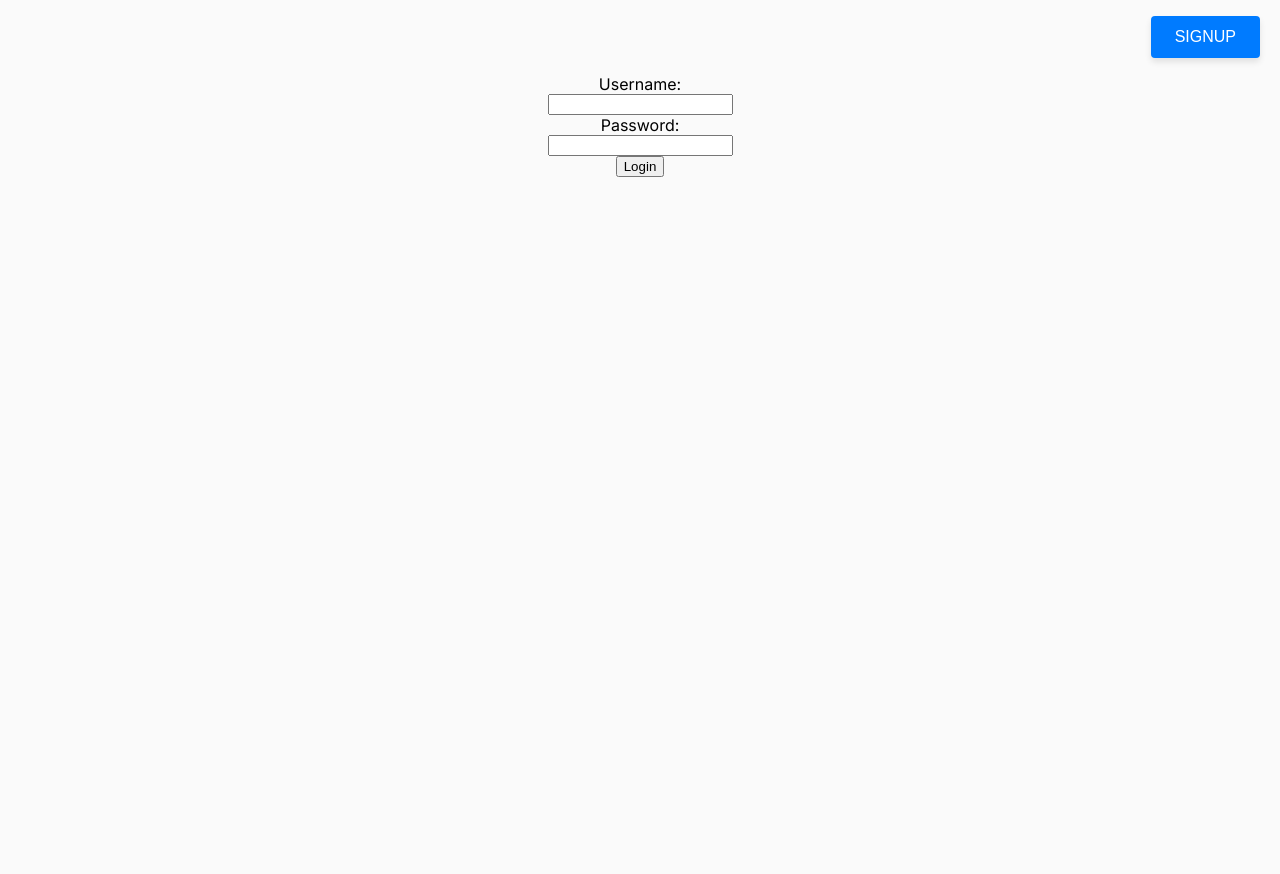
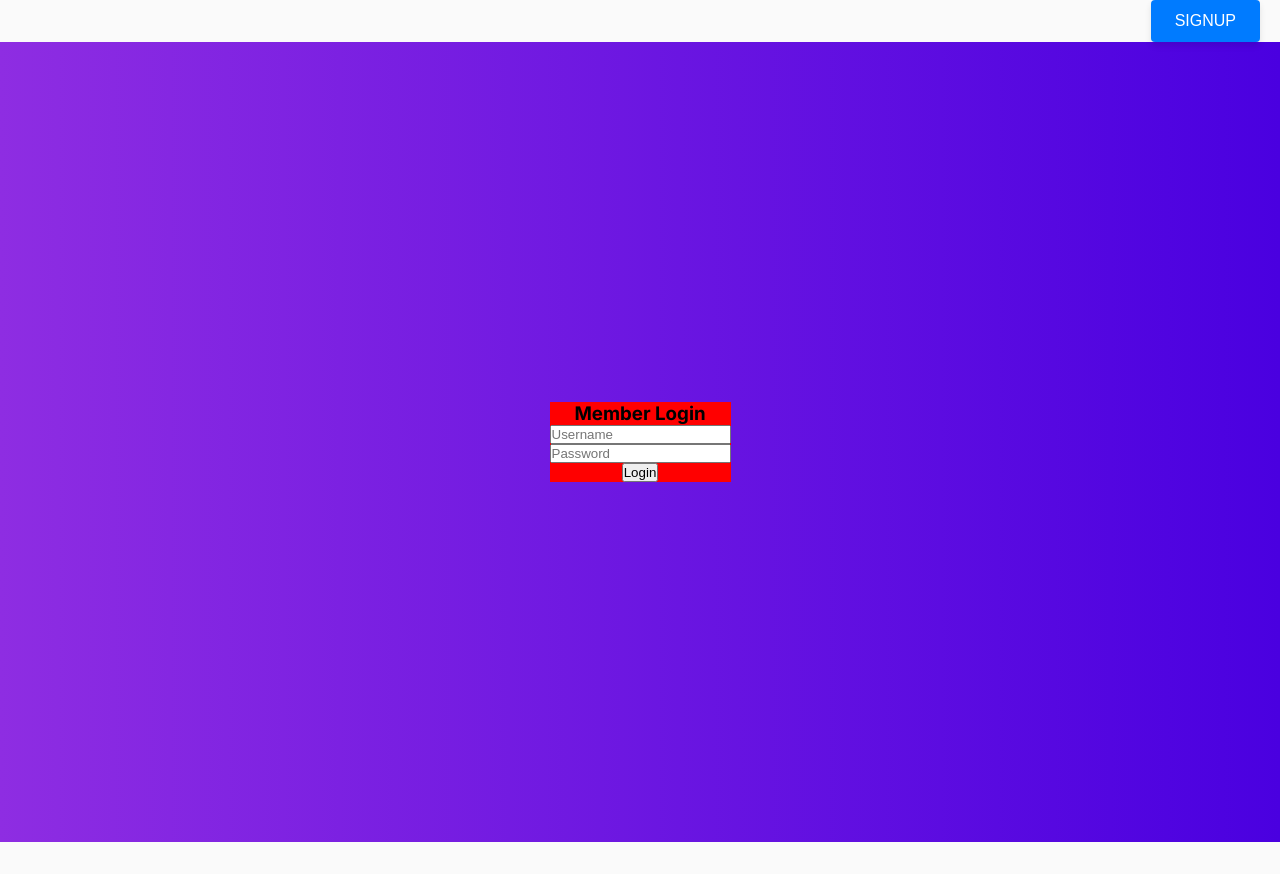
Before and after one commit to krish4693/Todo-localhost, a React (Vite) app: page / in a window 1280 px wide. After the commit the page ends 842 px from the top, so only its background shows below. Built offline with nearby package versions, Linux system fonts and the light colour scheme.

Commit message:
modified styles and rearranged component loginWrapper and the wrappin form

```diff
--- /dev/null
+++ b/src/main.css
@@ -0,0 +1,6 @@
+*{
+    padding: 0%;
+    margin: 0;
+    box-sizing: border-box;
+    /* font-family: consolas; */
+}
--- a/src/main.tsx
+++ b/src/main.tsx
@@ -5,7 +5,7 @@ import './styles/todopage.css'
 import Login from './pages/Login.tsx'
 import Signup from './pages/Signup.tsx'
 import { BrowserRouter, Route, Router, Routes } from 'react-router-dom'
-
+import './main.css'
 
 ReactDOM.createRoot(document.getElementById('root')!).render(
   <React.StrictMode>
--- a/src/pages/Login.tsx
+++ b/src/pages/Login.tsx
@@ -35,7 +35,7 @@ const LoginPage: React.FC = () => {
     if ((existingUsers as any[]).some((user) => user.username === formData.username && user.password === formData.password)) {
       setLoginMessage('Login Successful');
       alert('Login Sucessfull')
-      localStorage.setItem("loggeduser",formData.username)
+      localStorage.setItem("loggeduser", formData.username)
       setIsLogin(true)
 
 
@@ -69,35 +69,37 @@ const LoginPage: React.FC = () => {
             </li>
           </ul>
         </nav>
-    {/* <main ></main> */}
+        <form onSubmit={handleLogin} >
+
           <div className='loginWrapper'>
-      <form onSubmit={handleLogin} className='loginWrapper'>
             <div className='loginComponent'>
-            <label htmlFor='username'>Username:</label>
+              <h3>Member Login</h3>
+
               <input
                 type='text'
                 id='username'
                 name='username'
                 value={formData.username}
                 onChange={handleChange}
+                placeholder='Username'
                 required
               />
 
-            <label htmlFor='password'>Password:</label>
               <input
                 type='password'
                 id='password'
                 name='password'
                 value={formData.password}
                 onChange={handleChange}
+                placeholder='Password'
                 required
               />
 
               <button type='submit'>Login</button>
               <div>{loginMessage}</div>
             </div>
+          </div>
         </form>
-    </div>
 
       </div>
     )
--- a/src/styles/Login.css
+++ b/src/styles/Login.css
@@ -1,21 +1,25 @@
 .loginComponent{
-    /* background-color: red; */
+    background-color: red;
     display: flex;
     flex-direction: column;
     align-items: center;
-    /* justify-content: center; */
+    justify-content: center;
+
 
 }
 form{
     height: 100%;
+
+
 }
 
 .loginWrapper{
     height: 100%;
     display: flex;
     flex-direction: column;
-    /* align-items: center; */
-    /* justify-content: center; */
+    align-items: center;
+    justify-content: center;
+    background-image: linear-gradient(to right, #8e2de2, #4a00e0);
 }
 
 .loginWrapperMain{
```
Lines whose indentation alone changed are shown as unchanged.
